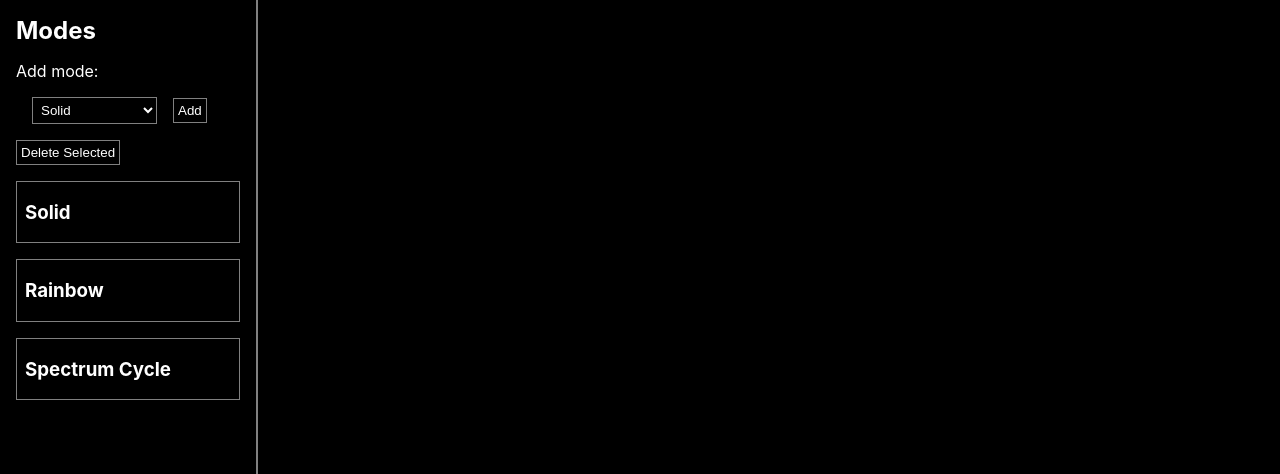
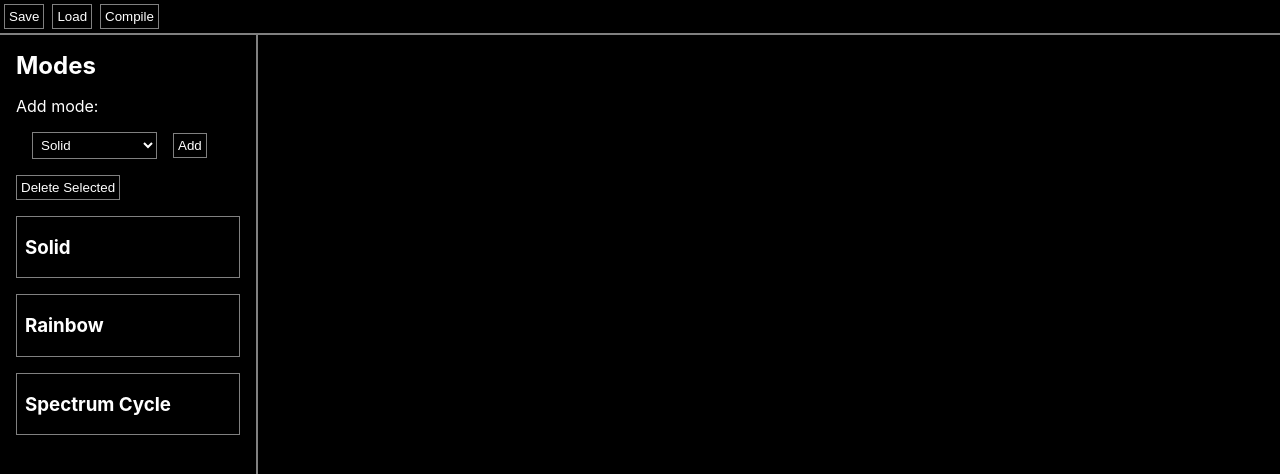
Before and after one commit to prophetofxenu/acrylic-code-generator-ui, a React (Create React App) app: page / in a window 1280 px wide. Shown: the top 474 px of the page. Built offline with nearby package versions, Linux system fonts and the light colour scheme.

Commit message:
implemented cookies

```diff
--- a/package.json
+++ b/package.json
@@ -7,10 +7,12 @@
     "@testing-library/react": "^11.2.7",
     "@testing-library/user-event": "^12.8.3",
     "@types/jest": "^26.0.24",
+    "@types/js-cookie": "^3.0.0",
     "@types/jszip": "^3.4.1",
     "@types/node": "^12.20.33",
     "@types/react": "^17.0.30",
     "@types/react-dom": "^17.0.9",
+    "js-cookie": "^3.0.1",
     "jszip": "^3.7.1",
     "react": "^17.0.2",
     "react-beautiful-dnd": "^13.1.0",
--- a/src/App.module.scss
+++ b/src/App.module.scss
@@ -25,6 +25,20 @@
   color: white;
   background-color: black;
   margin: 1rem;
+}
+
+.menuBar {
+  border-bottom: 2px solid gray;
+  display: flex;
+  align-items: center;
+
+  button {
+    margin: 0.25rem;
+  }
+
+  h4 {
+    margin: 0.25rem 0.5rem 0.25rem 0.5rem;
+  }
 }
 
 .modeMenu {
--- a/src/App.tsx
+++ b/src/App.tsx
@@ -1,11 +1,46 @@
+import Color from './code-gen/color';
 import { SolidMode, RainbowMode, SpectrumCycleMode, Mode } from './code-gen/modes';
+import MenuBar from './MenuBar';
 import ModeList from './ModeList';
 import ModeEdit from './ModeEdit';
 
 import React, { useState } from 'react';
+import Cookies from "js-cookie";
 
 import styles from "./App.module.scss";
 
+
+function replacer(key: any, value: any) {
+  if (value instanceof Map) {
+    return {
+      dataType: "Map",
+      value: Array.from(value.entries())
+    };
+  } else if (value instanceof Color) {
+    return {
+      dataType: "Color",
+      value: {
+        r: value.r,
+        g: value.g,
+        b: value.b
+      }
+    }
+  } else {
+    return value;
+  }
+}
+
+function reviver(key: any, value: any) {
+  if (typeof value === "object" && value !== null) {
+    if (value.dataType === "Map") {
+      return new Map(value.value);
+    } else if (value.dataType === "Color") {
+      const val = value.value;
+      return Color.fromRgb(val.r, val.g, val.b);
+    }
+  }
+  return value;
+}
 
 const testModes = [
   new SolidMode(),
@@ -15,11 +50,37 @@ const testModes = [
 
 function App() {
 
+  const [init, setInit] = useState(false);
+  const [statusMsg, setStatusMsg] = useState("");
   const [modes, setModes] = useState(testModes);
   const [activeMode, setActiveMode] = useState<Mode | null>(null);
 
+  const save = () => {
+    const json = JSON.stringify(modes, replacer);
+    Cookies.set("modelist", json, { secure: true, sameSite: "strict" });
+    setStatusMsg("Saved!");
+  };
+
+  const load = () => {
+    const json = Cookies.get("modelist") as string;
+    if (json === undefined) return;
+    setModes(JSON.parse(json, reviver));
+    setStatusMsg("Loaded!");
+  };
+
+  const compile = () => {
+    save();
+    // TODO
+  };
+
+  if (!init) {
+    load();
+    setInit(true);
+  }
+
   return (
     <div className="acg-app">
+      <MenuBar save={save} load={load} compile={compile} statusMsg={statusMsg}/>
       <div className={styles.modeMenu}>
         <ModeList
           modes={modes}
--- /dev/null
+++ b/src/MenuBar.tsx
@@ -0,0 +1,29 @@
+import { LookupAddress } from "dns";
+import styles from "./App.module.scss";
+
+
+interface MenuBarProps {
+  save: () => void;
+  load: () => void;
+  compile: () => void;
+  statusMsg?: string;
+}
+
+export default function MenuBar({ save, load, compile, statusMsg }: MenuBarProps) {
+  return (
+    <div className={styles.menuBar}>
+      <button type="button" className={styles.button}
+        onClick={save}
+      >Save</button>
+      <button type="button" className={styles.button}
+        onClick={load}
+      >Load</button>
+      <button type="button" className={styles.button}
+        onClick={compile}
+      >Compile</button>
+      {statusMsg !== undefined &&
+      <h4>{statusMsg}</h4>
+      }
+    </div>
+  );
+}
```
Also changed, not shown: 1 other file (tests, documents, lock files or other folders).
